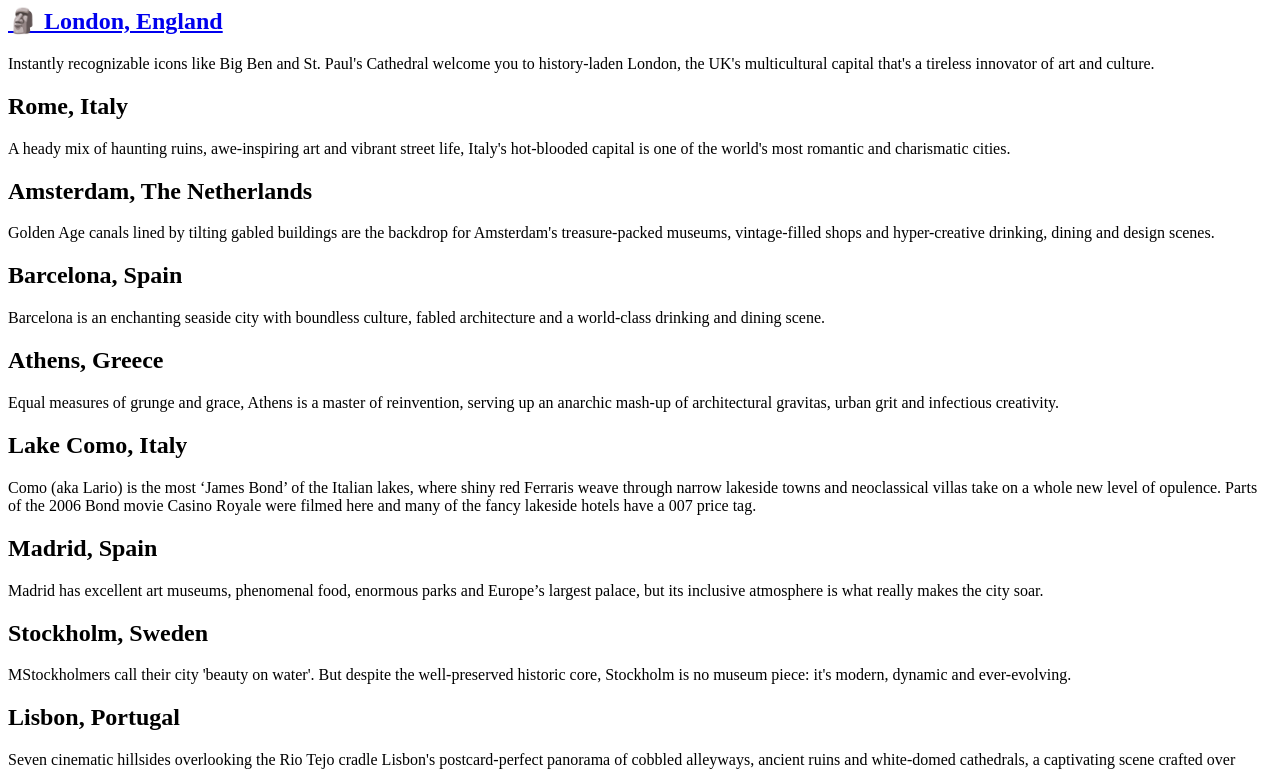
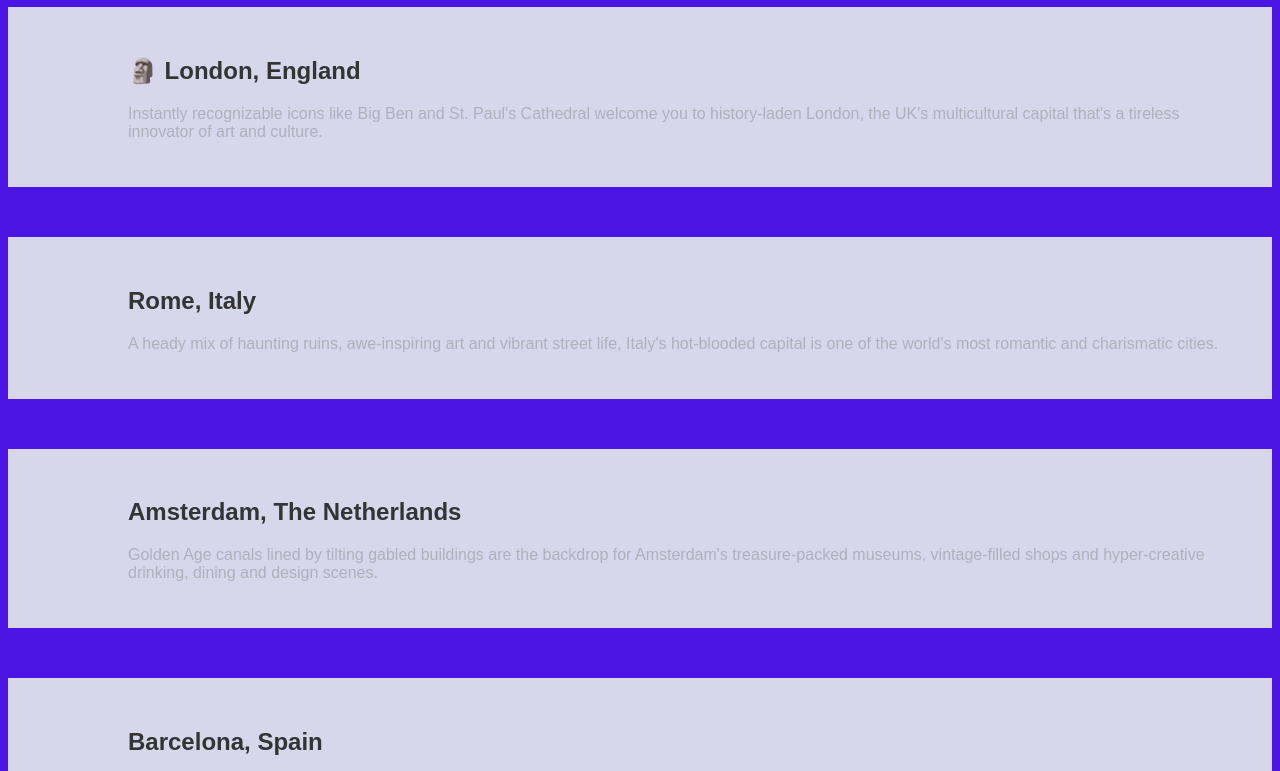
Before and after one commit to BrianRobbCarter/InteractionDesignPractice, a plain HTML site: page index.html in a window 1280 px wide. Shown: the part 73-844 px from the top of the page. Drawn offline with Linux system fonts and the light colour scheme.

Commit message:
Added CSS style
Added color and font

```diff
--- a/index.html
+++ b/index.html
@@ -2,13 +2,14 @@
 <html>
     <head>
         <title>Must Visit Cities in Europe</title>
+        <link rel="stylesheet" href="style.css">
     </head>
     <body>
         <h1>Must Visit Cities in Europe</h1>
         <section>
             <div>
                 <h2>
-                    <a href="London.html">	&#128511; London, England</a>
+                    <a href="London.html" class="london-link">	&#128511; London, England</a>
                 </h2>
                 <p>
                     Instantly recognizable icons like Big Ben and St. Paul's Cathedral welcome you to
--- /dev/null
+++ b/style.css
@@ -0,0 +1,30 @@
+body {
+    background-color: rgb(76, 21, 228);
+    font-family: Arial, Helvetica, sans-serif;
+    color:rgb(52, 52, 52)
+}
+
+a {
+    color:  rgb(52, 52, 52);
+    text-decoration: none;
+}
+
+p {
+    color: rgb(177, 175, 187);
+}
+
+div {
+    padding: 30px;
+    padding-left: 120px;
+    margin-bottom: 50px;
+    background-color: rgb(215, 215, 235);
+
+}
+
+h1{
+    color: rgb(215, 215, 235);
+}
+
+h2{
+    color: rgb(52, 52, 52);
+}
```
Also changed, not shown: London.html (+1 -0 lines).
